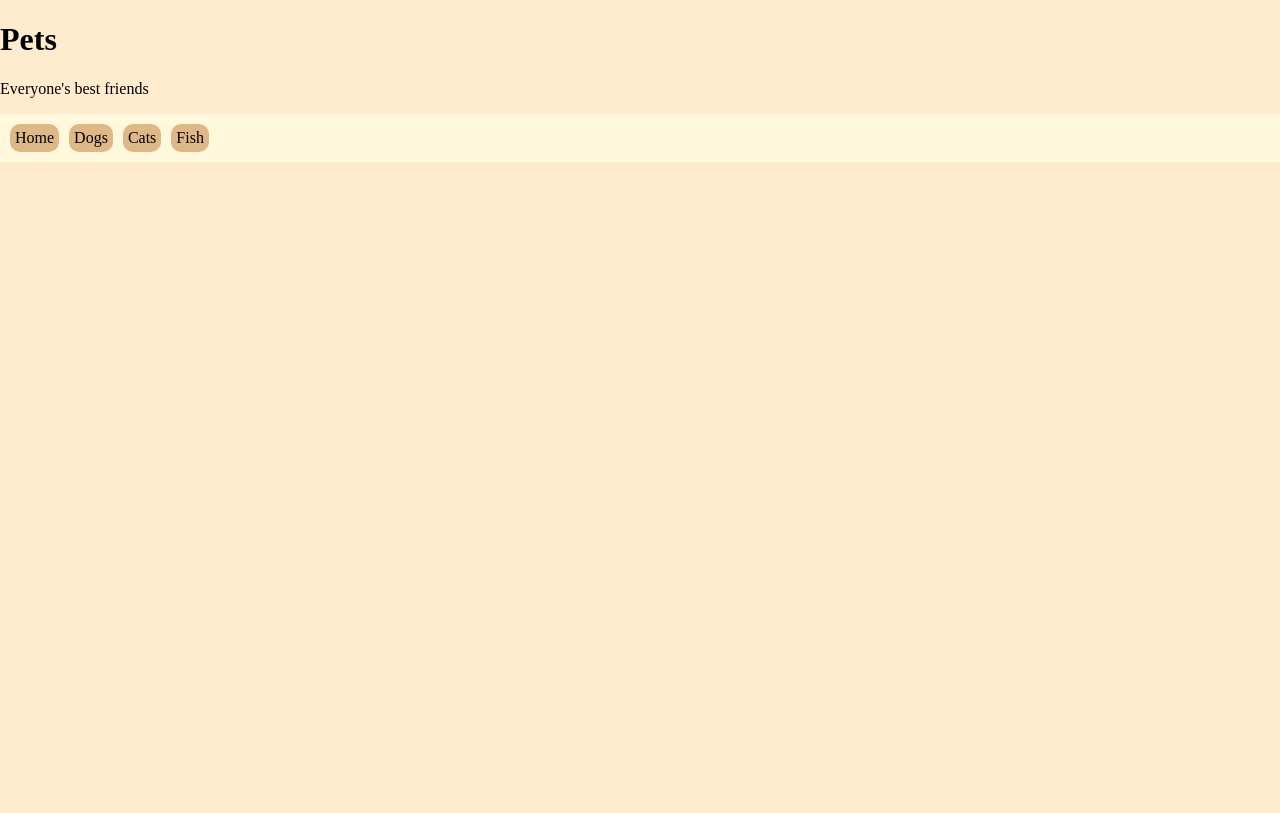
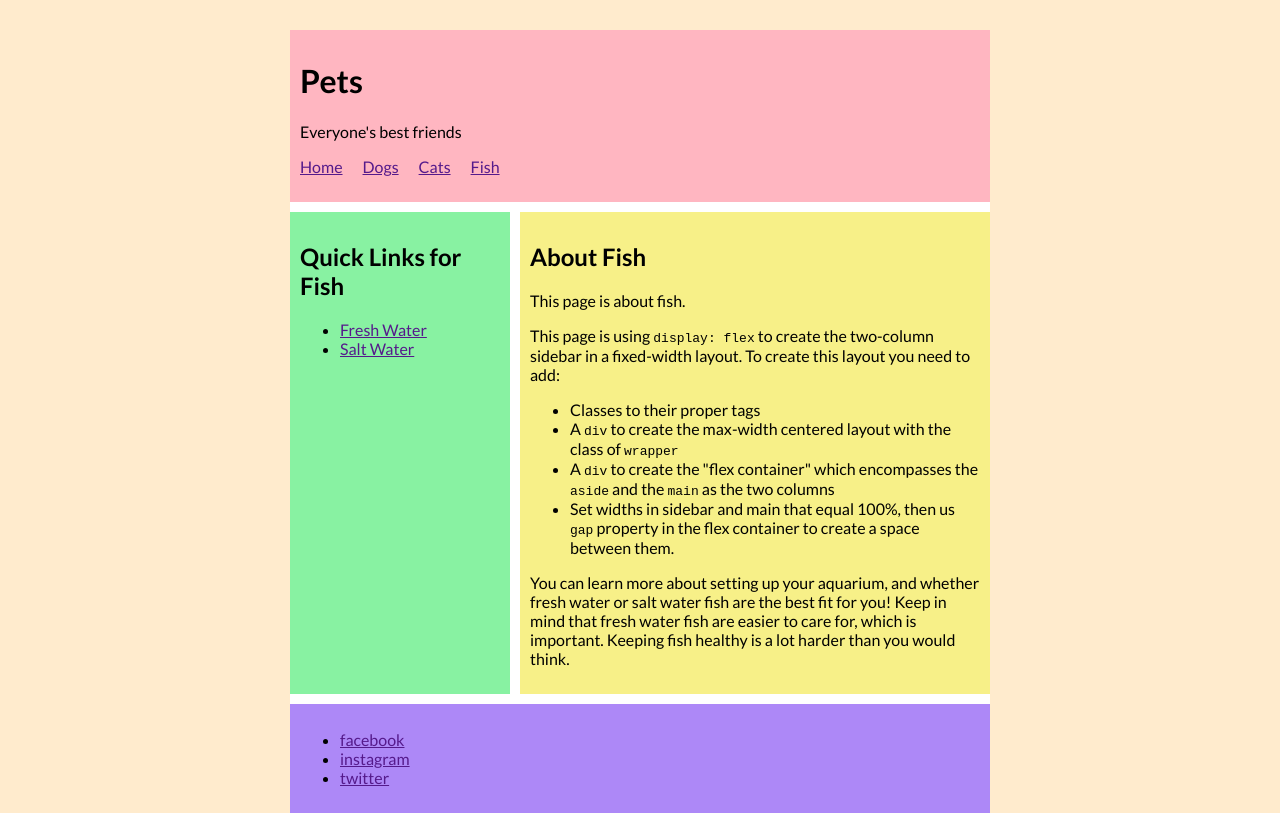
Before and after one commit to Crackliercube/8-flexbox, a plain HTML site: page index.html in a window 1280 px wide. Drawn offline with Linux system fonts and the light colour scheme.

Commit message:
added style and flex boxs

```diff
--- a/index.html
+++ b/index.html
@@ -1,23 +1,74 @@
 <!DOCTYPE html>
 <html lang="en">
+
 <head>
 	<meta charset="utf-8">
-        <title>Flexbox</title>
+	<meta name="viewport" content="width=device-width, initial-scale=1.0">
+    <title>Pets: About Fish</title>
+
+    <link rel="preconnect" href="https://fonts.googleapis.com">
+    <link rel="preconnect" href="https://fonts.gstatic.com" crossorigin>
+    <link href="https://fonts.googleapis.com/css2?family=Alfa+Slab+One&family=Crimson+Pro:ital,wght@0,200..900;1,200..900&family=Lato:ital,wght@0,100;0,300;0,400;0,700;0,900;1,100;1,300;1,400;1,700;1,900&display=swap" rel="stylesheet">
+
     <link rel="stylesheet" href="styles.css">
 </head>
 
 <body>
+    <div class="wrapper">
+        <header class="site-header">
             <h1>Pets</h1>
             <p>Everyone's best friends</p>
-
             <nav>
                 <ul class="site-links">
-                <li><a href="" class="site-link">Home</a></li>
-                <li><a href="" class="site-link">Dogs</a></li>
-                <li><a href="" class="site-link">Cats</a></li>
-                <li><a href="" class="site-link">Fish</a></li>
+                    <li><a href="">Home</a></li>
+                    <li><a href="">Dogs</a></li>
+                    <li><a href="">Cats</a></li>
+                    <li><a href="">Fish</a></li>
                 </ul>
             </nav>
+        </header>
+
+        <div class="two-col">
+            <aside class="sidebar">
+                <h2>Quick Links for Fish</h2>
+                <nav>
+                    <ul>
+                        <li><a href="">Fresh Water</a></li>
+                        <li><a href="">Salt Water</a></li>
+                    </ul>
+                </nav>
+            </aside>
+
+            <main class="site-main">
+                <article>
+                    <h2>About Fish</h2>
+                    <p>This page is about fish.</p>
+                    <p>This page is using <code>display: flex</code> to create the two-column sidebar in a fixed-width layout.
+                        To create this layout you need to add:</p>
+                    <ul>
+                        <li>Classes to their proper tags</li>
+                        <li>A <code>div</code> to create the max-width centered layout with the class of <code>wrapper</code></li>
+                        <li>A <code>div</code> to create the "flex container" which encompasses the <code>aside</code> and the
+                            <code>main</code> as the two columns</li>
+                        <li>Set widths in sidebar and main that equal 100%, then us <code>gap</code> property in the flex
+                            container to create a space between them.</li>
+                    </ul>
+
+                    <p>You can learn more about setting up your aquarium, and whether fresh water or salt water fish are the
+                        best fit for you! Keep in mind that fresh water fish are easier to care for, which is important. Keeping
+                        fish healthy is a lot harder than you would think.</p>
+                </article>
+            </main>
+        </div>
+
+        <footer class="site-footer">
+            <ul>
+                <li><a href="">facebook</a></li>
+                <li><a href="">instagram</a></li>
+                <li><a href="">twitter</a></li>
+            </ul>
+        </footer>
+    </div>
 </body>
 
 </html>
--- a/styles.css
+++ b/styles.css
@@ -1,28 +1,48 @@
 html {
     background-color: blanchedalmond;
+    font-family: Lato;
 }
 
 body {
     margin: 0px;
 }
 
-.site-links {
+.site-header {
+    background-color: lightpink;
+    padding: 10px;
+}
+
+.site-links{
     list-style-type: none;
+    display: flex;
+    gap: 20px;
+    padding: 0px;
+}
+
+.sidebar {
+    background-color: rgb(136, 242, 162);
     padding: 10px;
+    flex: 0 0 200px
+}
+
+.site-main {
+    background-color: rgb(247, 240, 136);
+    padding: 10px;
+}
+
+.site-footer {
+    background-color: rgb(173, 136, 247);
+    padding: 10px;
+}
+
+.two-col {
     display: flex;
     gap: 10px;
-    background-color: cornsilk;
+    margin: 10px 0;
 }
 
-.site-link {
-    background-color: burlywood;
-    color:black;
-    padding: 5px;
-    text-decoration: none;
-    border-radius: 10px;
-    display: inline-block;
+.wrapper {
+    background-color: white;
+    max-width: 700px;
+    margin: 30px auto 0 auto;
 }
-
-.site-link:hover {
-    background-color: cornflowerblue;
-}
```
Lines whose indentation alone changed are shown as unchanged.
